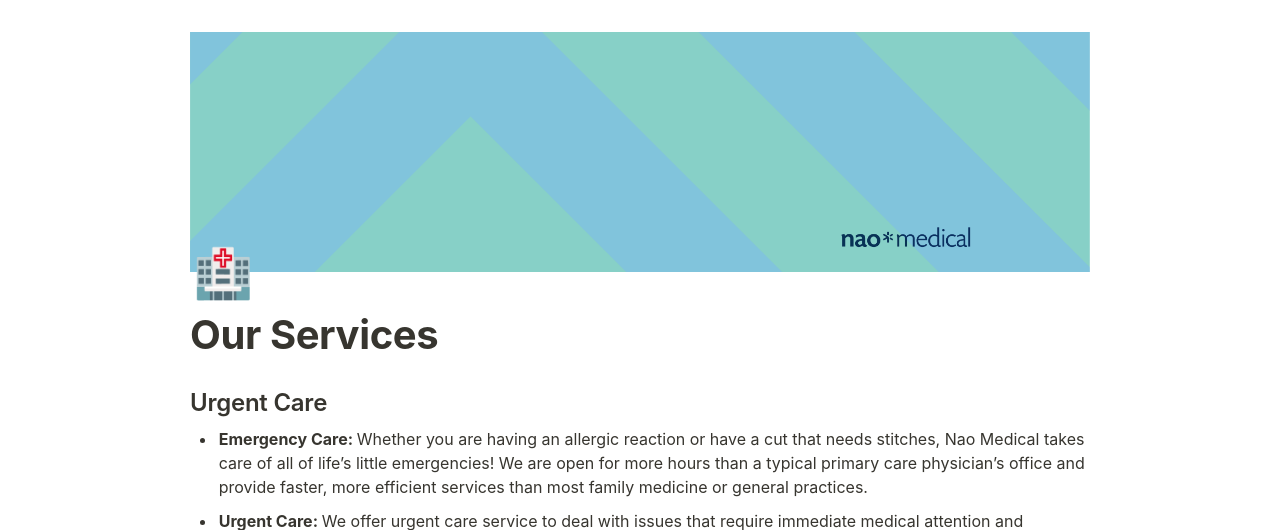
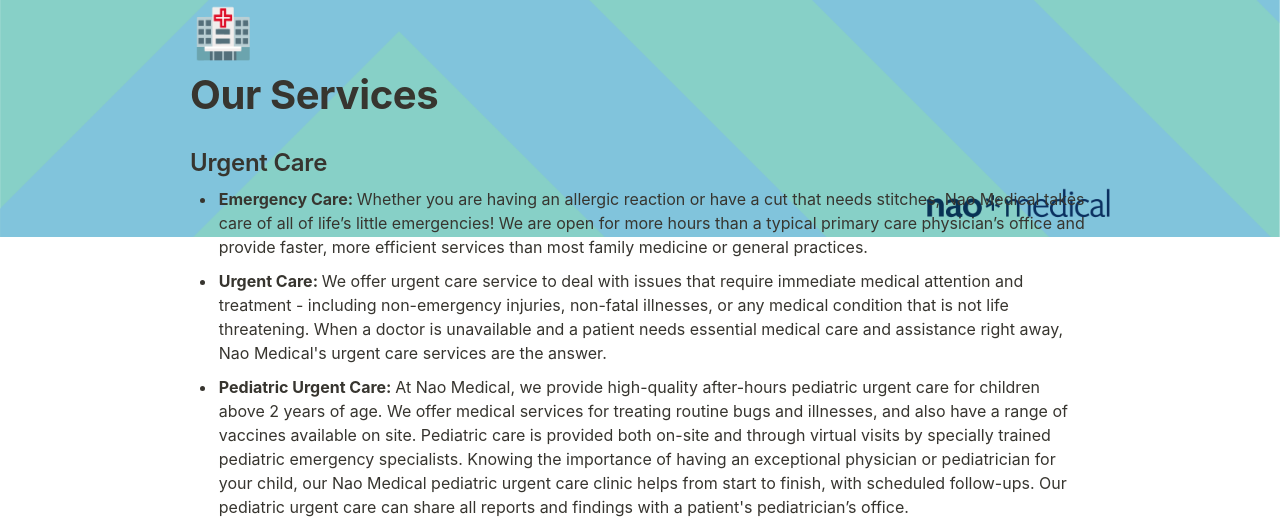
Before and after one commit to NaoInterns/NaoPlaybook, a Flask app: page /ourServices.html in a window 1280 px wide. Shown: the top 530 px of the page. Run offline with Flask 2, Linux system fonts and the light colour scheme.

Commit message:
typo + banners

```diff
--- a/app.py
+++ b/app.py
@@ -658,7 +658,7 @@ def finalReview():
 @app.route("/defineTermsAndTools.html")
 @login_is_required
 def defTermsAndTools():
-    return render_template('defineTermsandTools.html')
+    return render_template('defineTermsAndTools.html')
 
 @app.route("/refactorMaintainCode.html")
 @login_is_required
--- a/templates/companyPersonel.html
+++ b/templates/companyPersonel.html
@@ -320,8 +320,12 @@
     .page-cover-image {
         display: block;
         object-fit: cover;
+        position: absolute;
         width: 100%;
         height: 30vh;
+        margin-bottom: 15vh;
+        left: 0;
+        z-index: -1;
     }
 
     .page-header-icon {
--- a/templates/missionVisionValues.html
+++ b/templates/missionVisionValues.html
@@ -320,8 +320,12 @@
     .page-cover-image {
         display: block;
         object-fit: cover;
+        position: absolute;
         width: 100%;
         height: 30vh;
+        margin-bottom: 15vh;
+        left: 0;
+        z-index: -1;
     }
 
     .page-header-icon {
--- a/templates/ourServices.html
+++ b/templates/ourServices.html
@@ -320,8 +320,12 @@
     .page-cover-image {
         display: block;
         object-fit: cover;
+        position: absolute;
         width: 100%;
         height: 30vh;
+        margin-bottom: 15vh;
+        left: 0;
+        z-index: -1;
     }
 
     .page-header-icon {
```
